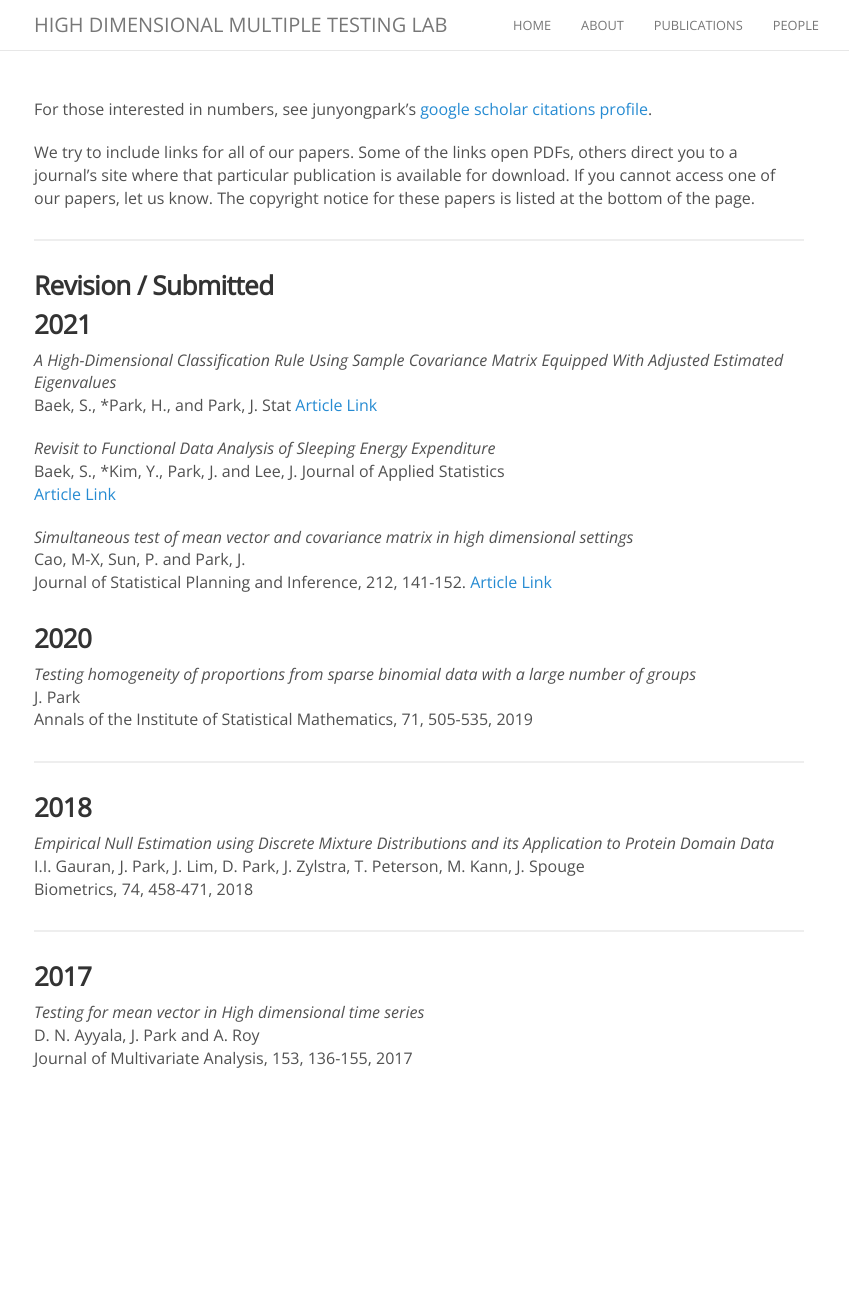
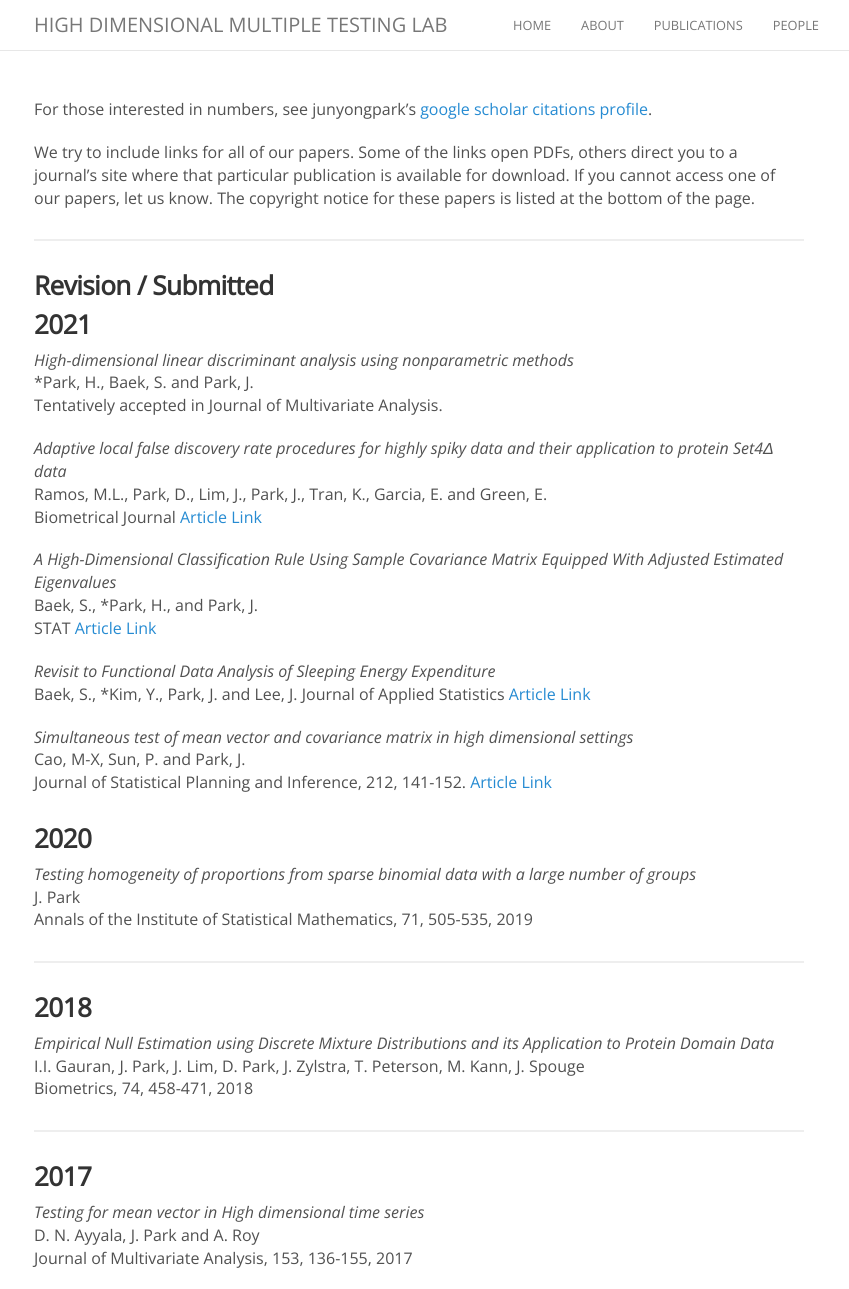
Before and after one commit to exgalcos/exgalcos.github.io, a Jekyll site: the page built from publications.md, in a window 1280 px wide and 1289 px high. Shown: the whole window, without its empty margins (221-1070 px from the left). Built offline with Jekyll 4.4.1, drawn with Linux system fonts in a browser that asks for light colours; nearby versions of some CDN libraries; comment, search, counter and statistics services are not loaded.

Commit message:
pub chang

```diff
--- a/publications.md
+++ b/publications.md
@@ -12,11 +12,20 @@ We try to include links for all of our papers. Some of the links open PDFs, othe
 ###  Revision / Submitted
 
 ### 2021
+_High-dimensional linear discriminant analysis using nonparametric methods_ <br>
+*Park, H.,  Baek, S. and Park, J.  <br>
+Tentatively accepted in Journal of Multivariate Analysis.
+
+_Adaptive local false discovery rate procedures for highly spiky data and their application to protein Set4Δ data_ <br>
+Ramos, M.L., Park, D., Lim, J., Park, J., Tran, K.,  Garcia, E. and  Green, E. <br>
+Biometrical Journal   [Article Link](https://onlinelibrary.wiley.com/doi/full/10.1002/bimj.202000256)
+
 _A High-Dimensional Classification Rule Using Sample Covariance Matrix Equipped With Adjusted Estimated Eigenvalues_ <br>
-Baek, S., *Park, H., and Park, J.  Stat [Article Link](https://onlinelibrary.wiley.com/doi/full/10.1002/sta4.358)
+Baek, S., *Park, H., and Park, J.  <br>
+ STAT [Article Link](https://onlinelibrary.wiley.com/doi/full/10.1002/sta4.358)
 
  _Revisit to Functional Data Analysis of Sleeping Energy Expenditure_ <br>
-Baek, S., *Kim, Y.,  Park, J. and Lee, J.   Journal of Applied Statistics <br>
+Baek, S., *Kim, Y.,  Park, J. and Lee, J.   Journal of Applied Statistics
 [Article Link](https://www.tandfonline.com/doi/full/10.1080/02664763.2020.1838457)
 
 
```
